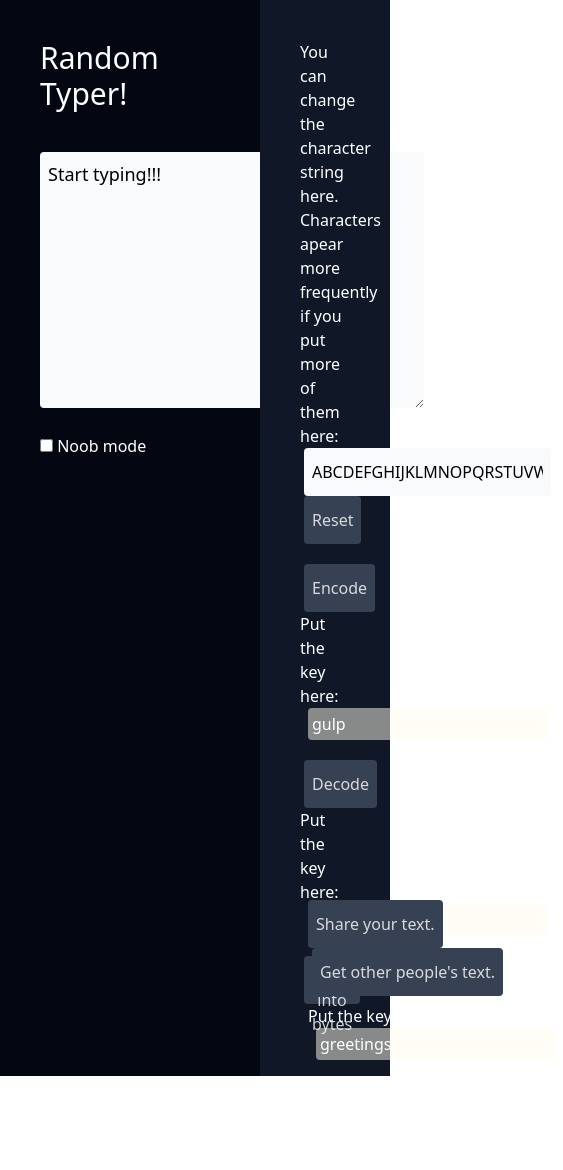
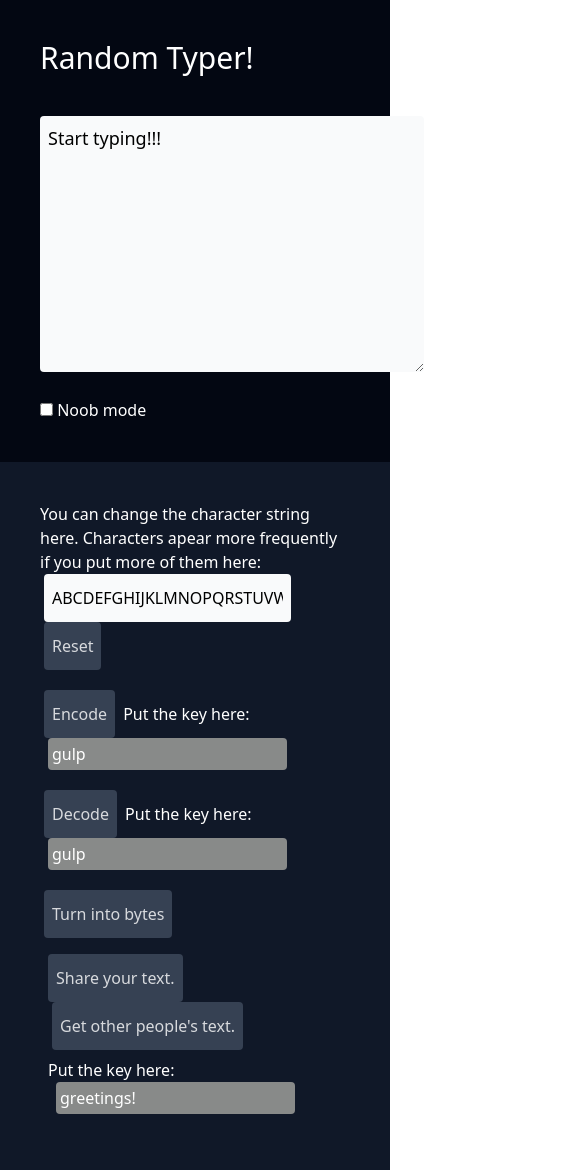
Before and after one commit to CavieJohnsonHere/random-typer, a Next.js app: page / in a window 390 px wide. Shown: the whole page, 563 px wide, since content can reach past the window. Before the commit the page ends 1076 px from the top, so only its background shows below. Built offline with nearby package versions, Linux system fonts and the light colour scheme.

Commit message:
added mobile layout

```diff
--- a/src/app/page.tsx
+++ b/src/app/page.tsx
@@ -75,7 +75,7 @@ export default function Home() {
   const [noobMode, setNoobMode] = useState(false);
 
   return (
-    <div className="min-h-screen bg-gray-950 text-white grid grid-cols-3 relative">
+    <div className="min-h-screen bg-gray-950 text-white md:grid grid-cols-3 relative">
       <div className="col-span-2 p-10">
         <h1 className="text-3xl mb-10">Random Typer!</h1>
         <textarea
@@ -166,7 +166,7 @@ export default function Home() {
           </button>
         </div>
 
-        <div className="absolute bottom-0 py-2">
+        <div className="md:absolute bottom-0 py-2">
           <Share value={value} setValue={setValue} />
         </div>
       </div>
```
